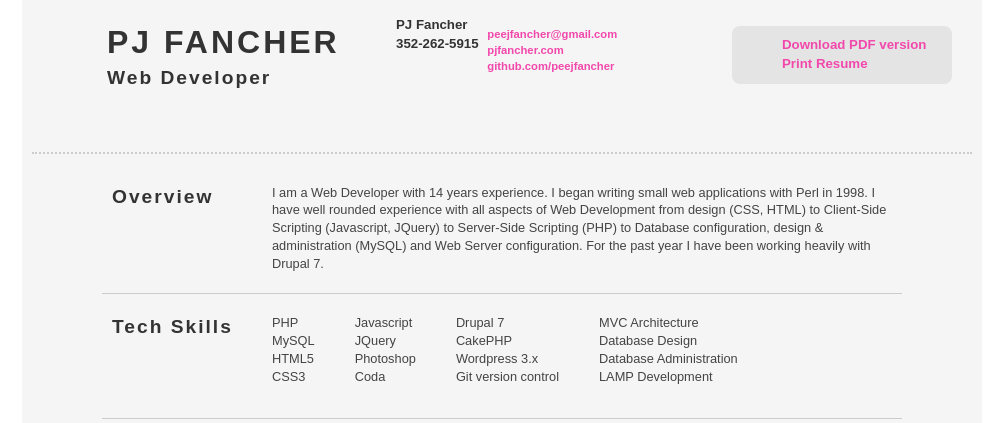
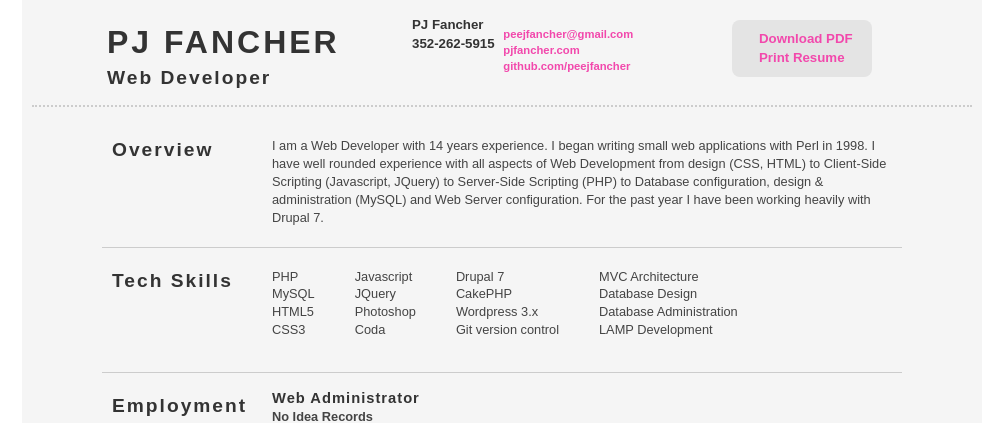
Before and after one commit to pjfancher/pjfancher.com, a PHP site: page / in a window 1280 px wide. Shown: the part 28-451 px from the top of the page, without its empty margins (138-1141 px from the left). Run offline with PHP 8.4, Linux system fonts and the light colour scheme; grey boxes labelled with a size stand in for pictures from a placeholder-image service; some libraries are stand-ins or nearby versions.

Commit message:
Style updates

```diff
--- a/css/style.css
+++ b/css/style.css
@@ -83,7 +83,7 @@ td { vertical-align: top; }
 h1{letter-spacing: 3px;text-transform: uppercase;font-size: 200%;}
 h2{letter-spacing: 2px;font-size: 120%;}
 h3{letter-spacing: 1px;font-size: 115%; line-height: 10px;padding-bottom: 5px;}
-.header-container{border-bottom: 2px dotted #ccc;}
+.header-container{border-bottom: 2px dotted #ccc;max-height: 105px;}
 .main{margin: 20px 0;border-top: 8px solid #666;}
 .container_12{background-color: #f5f5f5;}
 .content-wrapper{min-height: 1000px;}
@@ -99,7 +99,7 @@ ul.first{padding: 0;}
 \*------------------------------------*/
 .name{padding: 20px 65px;}
 .contact{padding: 20px 0;}
-.contact{margin-top: 5px;position: relative;right:6em;}
+.contact{margin-top: 5px;position: relative;right:5em;}
 .contact-info, .contact-links{display: inline-table;}
 .contact-info{position:relative; bottom: 9px;}
 .contact-links{margin-left: 5px;}
@@ -108,9 +108,9 @@ ul.first{padding: 0;}
 /*------------------------------------*\
 	$PDF
 \*------------------------------------*/
-.save{bottom: 68px;padding: 10px 0;background-color: #e4e4e4;
+.save{top: 20px; right: 10px;padding: 10px 0;background-color: #e4e4e4;
 -webkit-border-radius: 8px; -moz-border-radius: 8px; border-radius: 8px;}
-.save div{padding-left:50px;}
+.save div{padding-left:27px;}
 
 /*------------------------------------*\
 	$SKILLS
--- a/index.html
+++ b/index.html
@@ -45,8 +45,8 @@
 	       </div>
 	     </h5>
 	   </div>
-	   <div class="save grid_3 push_3">
-	     <div class="pdf"><h5><a href="PJFancher-Resume.pdf" target="_blank">Download PDF version</a></h5></div>
+	   <div class="save grid_2 pull_1">
+	     <div class="pdf"><h5><a href="PJFancher-Resume.pdf" target="_blank">Download PDF</a></h5></div>
 	     <div class="print"><h5><a href="#" onclick="printpage()">Print Resume</a></h5></div>
 	   </div>
    </div>
```
